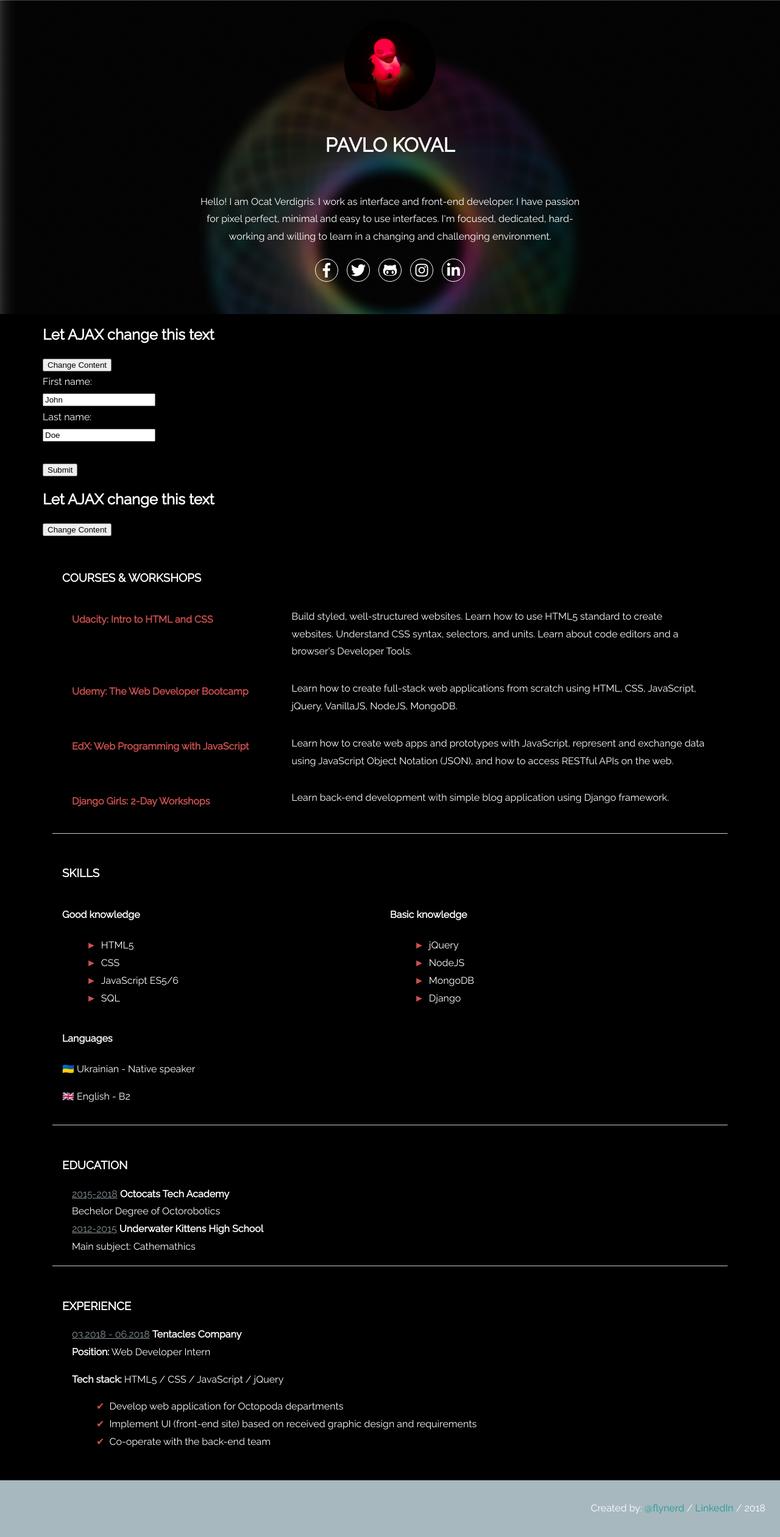
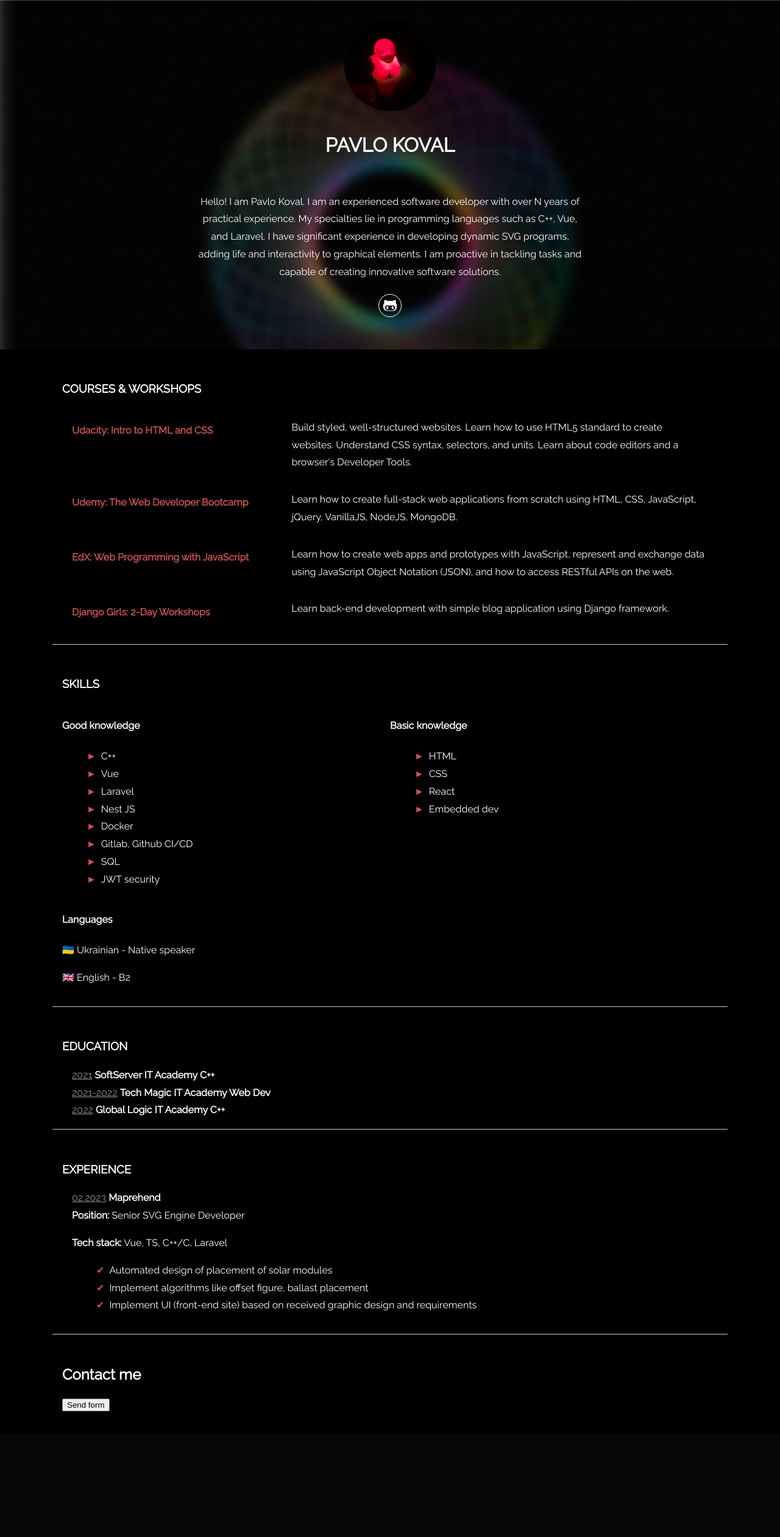
Before and after one commit to losimen/web, a PHP site: page / in a window 1280 px wide. Shown: the whole page at 61% size. After the commit the page ends 2314 px from the top, so only its background shows below. Run offline with PHP 8.4, Linux system fonts and the light colour scheme; some libraries are stand-ins or nearby versions.

Commit message:
update data

```diff
--- a/src/index.php
+++ b/src/index.php
@@ -6,7 +6,8 @@
   <meta name="description" content="simple CV example created with HTML and CSS">
   <meta name="author" content="Fly Nerd">
   <meta name="viewport" content="width=device-width, initial-scale=1">
-  <link rel="stylesheet" href="https://use.fontawesome.com/releases/v5.0.13/css/all.css" integrity="sha384-DNOHZ68U8hZfKXOrtjWvjxusGo9WQnrNx2sqG0tfsghAvtVlRW3tvkXWZh58N9jp" crossorigin="anonymous">
+  <link rel="stylesheet" href="https://use.fontawesome.com/releases/v5.0.13/css/all.css"
+        integrity="sha384-DNOHZ68U8hZfKXOrtjWvjxusGo9WQnrNx2sqG0tfsghAvtVlRW3tvkXWZh58N9jp" crossorigin="anonymous">
   <link rel="stylesheet" href="style.css">
   <script type="text/javascript" src="assets/main.js"></script>
 </head>
@@ -14,49 +15,19 @@
 <body>
 <header>
   <div>
-      <img src="./img/avatar.jpg" />
+    <img src="./img/avatar.jpg"/>
   </div>
   <div class="wrapper">
     <h1 class="text">Pavlo Koval</h1>
     <section>
-        <p class="text">Hello! I am Ocat Verdigris. I work as interface and front-end developer. I have passion for pixel perfect, minimal and easy to use interfaces. I'm  focused, dedicated, hard-working and willing to learn in a changing and challenging environment.</p>
-        <a href="https://www.facebook.com/flynerdpl/" target="_blank">
-            <i class="fab fa-facebook-f"></i>
-        </a>
-        <a href="https://www.twitter.com/flynerdpl/" target="_blank">
-            <i class="fab fa-twitter"></i>
-        </a>
-        <a href="https://github.com/ritaly" target="_blank">
+      <p class="text">Hello! I am Pavlo Koval. I am an experienced software developer with over N years of practical experience. My specialties lie in programming languages such as C++, Vue, and Laravel. I have significant experience in developing dynamic SVG programs, adding life and interactivity to graphical elements. I am proactive in tackling tasks and capable of creating innovative software solutions.</p>
+      <a href="https://github.com/losimen" target="_blank">
         <i class="fab fa-github-alt"></i>
-        </a>
-        <a href="https://www.instagram.com/flynerdpl/" target="_blank">
-            <i class="fab fa-instagram"></i>
-        </a>
-        <a href="https://www.linkedin.com/in/ritalyczywek/" target="_blank">
-            <i class="fab fa-linkedin-in"></i>
       </a>
     </section>
   </div>
 </header>
 <main>
-    <!-- <button onclick="trySampleRequest();">Try sample request</button> -->
-  <div id="demo">
-    <h2>Let AJAX change this text</h2>
-    <button type="button" onclick="loadDoc()">Change Content</button>
-  </div>
-
-  <form action="/api/login.php">
-    <label for="fname">First name:</label><br>
-    <input type="text" id="fname" name="fname" value="John"><br>
-    <label for="lname">Last name:</label><br>
-    <input type="text" id="lname" name="lname" value="Doe"><br><br>
-    <input type="submit" value="Submit">
-  </form>
-
-  <div id="demo">
-    <h2>Let AJAX change this text</h2>
-    <button type="button" onclick="loadDoc()">Change Content</button>
-  </div>
   <section>
     <h3>Courses & Workshops</h3>
     <article class='course'>
@@ -64,7 +35,8 @@
         <h4>Udacity: Intro to HTML and CSS</h4>
       </div>
       <div class="descrition">
-          <p>Build styled, well-structured websites. Learn how to use HTML5 standard to create websites. Understand CSS syntax, selectors, and units. Learn about code editors and a browser's Developer Tools.</p>
+        <p>Build styled, well-structured websites. Learn how to use HTML5 standard to create websites. Understand CSS
+          syntax, selectors, and units. Learn about code editors and a browser's Developer Tools.</p>
       </div>
     </article>
     <article class='course'>
@@ -72,7 +44,8 @@
         <h4>Udemy: The Web Developer Bootcamp</h4>
       </div>
       <div class="descrition">
-          <p>Learn how to create full-stack web applications from scratch using HTML, CSS, JavaScript, jQuery, VanillaJS, NodeJS, MongoDB.</p>
+        <p>Learn how to create full-stack web applications from scratch using HTML, CSS, JavaScript, jQuery, VanillaJS,
+          NodeJS, MongoDB.</p>
       </div>
     </article>
     <article class='course'>
@@ -80,7 +53,8 @@
         <h4>EdX: Web Programming with JavaScript</h4>
       </div>
       <div class="descrition">
-          <p>Learn how to create web apps and prototypes with JavaScript, represent and exchange data using JavaScript Object Notation (JSON), and how to access RESTful APIs on the web.</p>
+        <p>Learn how to create web apps and prototypes with JavaScript, represent and exchange data using JavaScript
+          Object Notation (JSON), and how to access RESTful APIs on the web.</p>
       </div>
     </article>
     <article class='course'>
@@ -88,7 +62,7 @@
         <h4>Django Girls: 2-Day Workshops</h4>
       </div>
       <div class="descrition">
-          <p>Learn back-end development with simple blog application using Django  framework.</p>
+        <p>Learn back-end development with simple blog application using Django framework.</p>
       </div>
     </article>
   </section>
@@ -98,19 +72,23 @@
       <div class='column'>
         <h4>Good knowledge</h4>
         <ul>
-            <li>HTML5</li>
-            <li>CSS</li>
-            <li>JavaScript ES5/6</li>
+          <li>C++</li>
+          <li>Vue</li>
+          <li>Laravel</li>
+          <li>Nest JS</li>
+          <li>Docker</li>
+          <li>Gitlab, Github CI/CD</li>
           <li>SQL</li>
+          <li>JWT security</li>
         </ul>
       </div>
       <div class='column'>
         <h4>Basic knowledge</h4>
         <ul>
-            <li>jQuery</li>
-            <li>NodeJS</li>
-            <li>MongoDB</li>
-            <li>Django</li>
+          <li>HTML</li>
+          <li>CSS</li>
+          <li>React</li>
+          <li>Embedded dev</li>
         </ul>
       </div>
       <div>
@@ -125,18 +103,17 @@
     <h3>Education</h3>
     <article>
       <div class='school'>
-          <span>2015-2018</span> <strong>Octocats tech academy</strong>
-        </div>
-        <div class="descrition">
-          Bechelor Degree of Octorobotics
+        <span>2021</span> <strong>SoftServer IT Academy C++</strong>
       </div>
     </article>
     <article>
       <div class='school'>
-          <span>2012-2015</span> <strong>Underwater kittens high school</strong>
+        <span>2021-2022</span> <strong>Tech Magic IT Academy Web Dev</strong>
       </div>
-        <div>
-          Main subject: Cathemathics
+    </article>
+    <article>
+      <div class='school'>
+        <span>2022</span> <strong>Global Logic IT Academy C++</strong>
       </div>
     </article>
   </section>
@@ -144,21 +121,24 @@
     <h3>Experience</h3>
     <article>
       <div class='job-title'>
-          <span>03.2018 - 06.2018</span> <strong>Tentacles Company</strong><br> <strong>Position:</strong> Web developer Intern
+        <span>02.2023</span> <strong>Maprehend</strong><br> <strong>Position:</strong> Senior SVG Engine Developer
       </div>
       <div>
-          <p><strong>Tech stack:</strong> HTML5 / CSS / JavaScript / jQuery</p>
+        <p><strong>Tech stack:</strong> Vue, TS, C++/C, Laravel</p>
         <ul class="job-description">
-            <li>Develop web application for Octopoda departments</li>
+          <li>Automated design of placement of solar modules</li>
+          <li>Implement algorithms like offset figure, ballast placement</li>
           <li>Implement UI (front-end site) based on received graphic design and requirements</li>
-            <li>Co-operate with the back-end team </li>
         </ul>
       </div>
     </article>
   </section>
+  <section>
+    <div id="demo">
+      <h2>Contact me</h2>
+      <button type="button" onclick="loadDoc()">Send form</button>
+    </div>
+  </section>
 </main>
-  <footer>
-    <p>Created by: <a href="https://www.flynerd.pl/">@flynerd</a>  / <a href="https://www.linkedin.com/in/ritalyczywek/">LinkedIn</a> / 2018 </p>
-  </footer>
 </body>
 </html>
```
Also changed, not shown: src/api/get_content.php (+10 -3 lines), 1 other file. Lines whose indentation alone changed are shown as unchanged.
